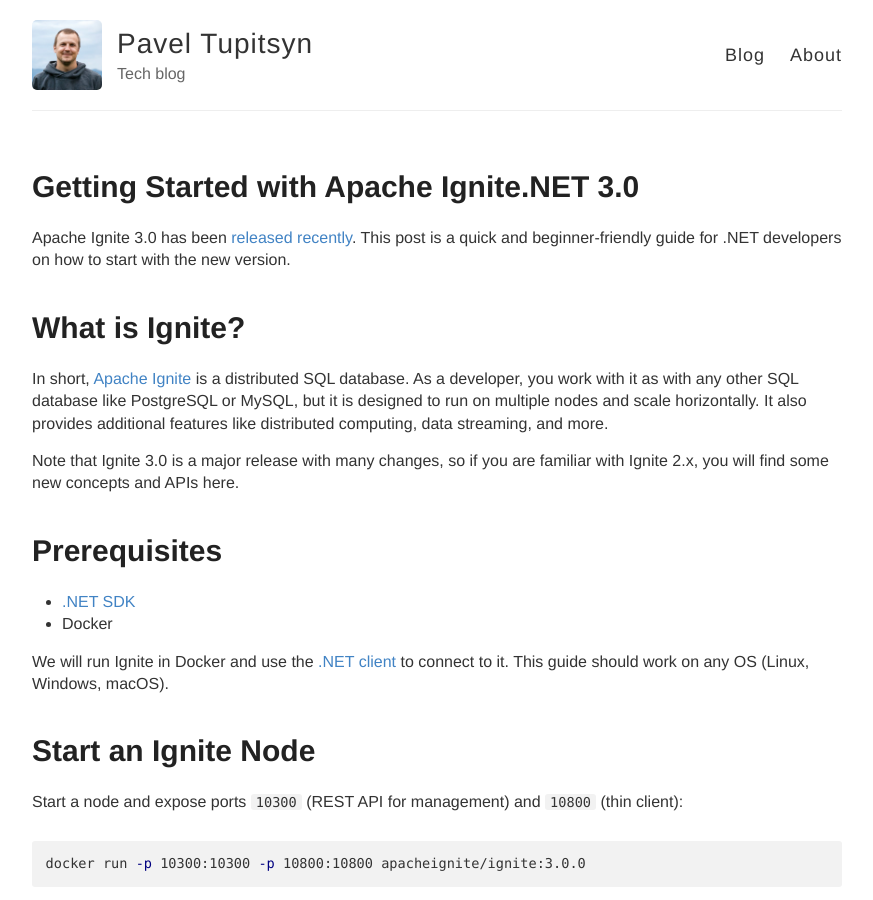
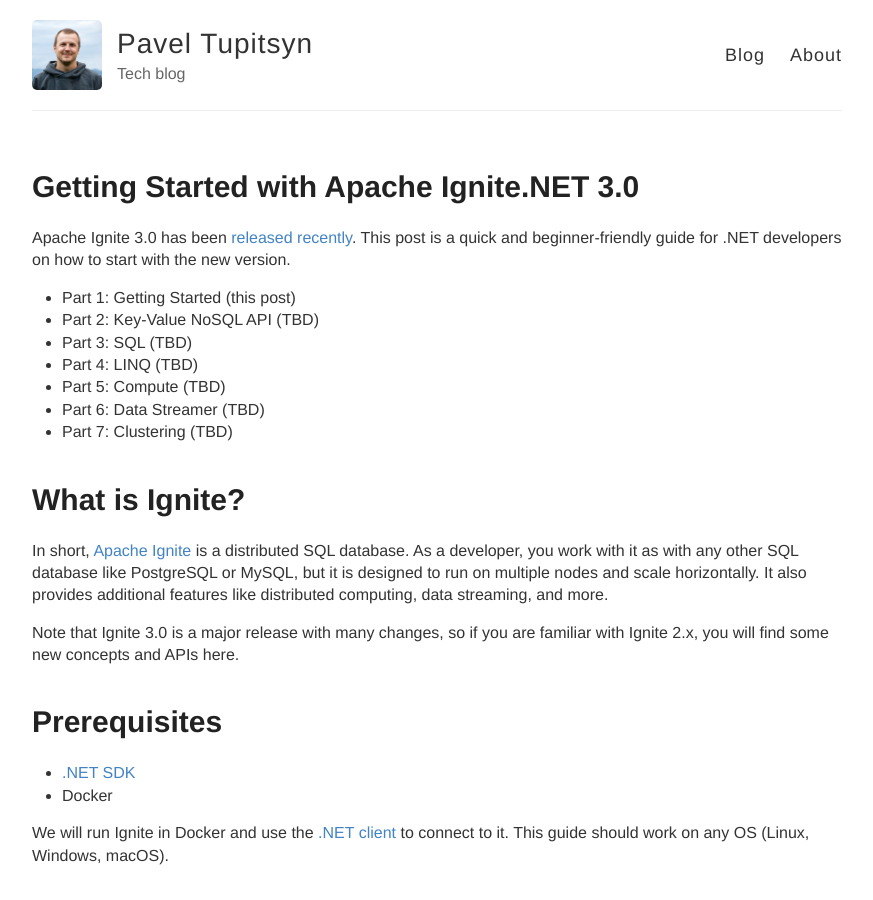
Before and after one commit to ptupitsyn/ptupitsyn.github.io, a Jekyll site: the page built from _posts/2025-03-19-Getting-Started-With-Apache-Ignite-Net-3.md, in a window 1280 px wide and 900 px high. Shown: the whole window, without its empty margins (203-1076 px from the left). Built offline with Jekyll 4.4.1, drawn with Linux system fonts in a browser that asks for light colours.

Commit message:
Add future post placeholders

```diff
--- a/_posts/2025-03-19-Getting-Started-With-Apache-Ignite-Net-3.md
+++ b/_posts/2025-03-19-Getting-Started-With-Apache-Ignite-Net-3.md
@@ -5,6 +5,14 @@
 
 Apache Ignite 3.0 has been [released recently](https://ignite.apache.org/blog/whats-new-in-apache-ignite-3-0.html).
 This post is a quick and beginner-friendly guide for .NET developers on how to start with the new version.
+
+* Part 1: Getting Started (this post)
+* Part 2: Key-Value NoSQL API (TBD)
+* Part 3: SQL (TBD)
+* Part 4: LINQ (TBD)
+* Part 5: Compute (TBD)
+* Part 6: Data Streamer (TBD)
+* Part 7: Clustering (TBD)
 
 # What is Ignite?
 
```
